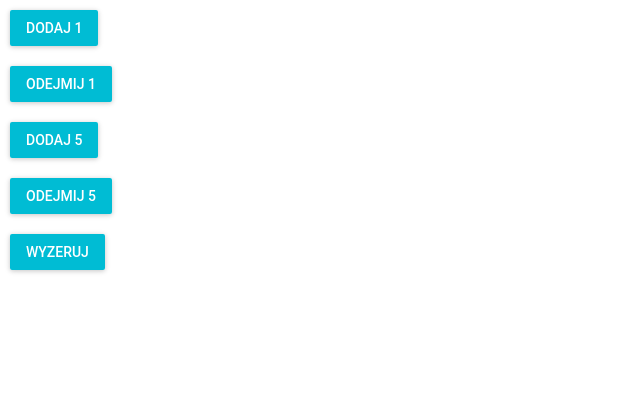
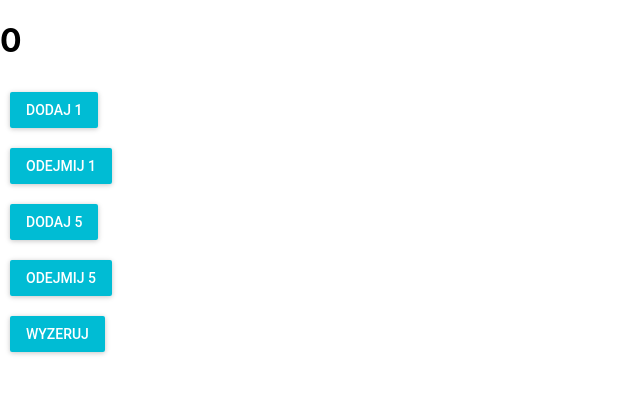
Before and after one commit to KrystianKaminski/isa-counter, a React (Create React App) app: page / in a window 1280 px wide. Shown: the top 394 px of the page, without its empty margins (0-640 px from the left). Built offline with nearby package versions, Linux system fonts and the light colour scheme.

Commit message:
Default state set to zero

```diff
--- a/src/Counter.js
+++ b/src/Counter.js
@@ -4,10 +4,17 @@ import Button from './Button'
 
 class Counter extends React.Component {
 
+    state = {
+        number: 0
+    }
+
 
     render() {
         return (
             <div>
+                <h1>
+                    {this.state.number}
+                </h1>
                 <Button
                     label="Dodaj 1"
                 />
```
